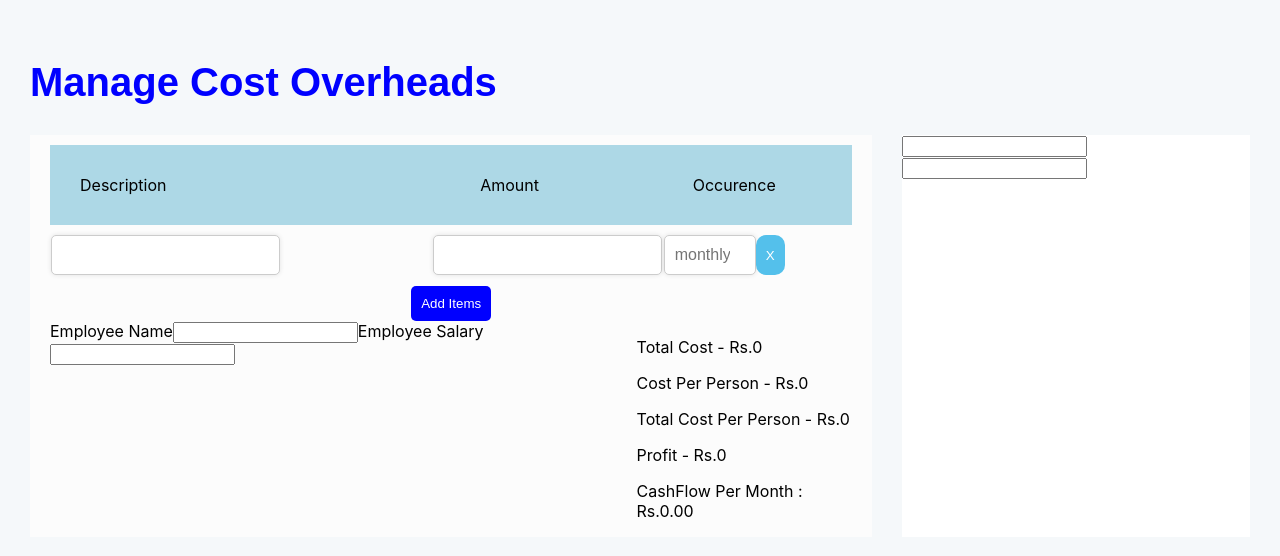
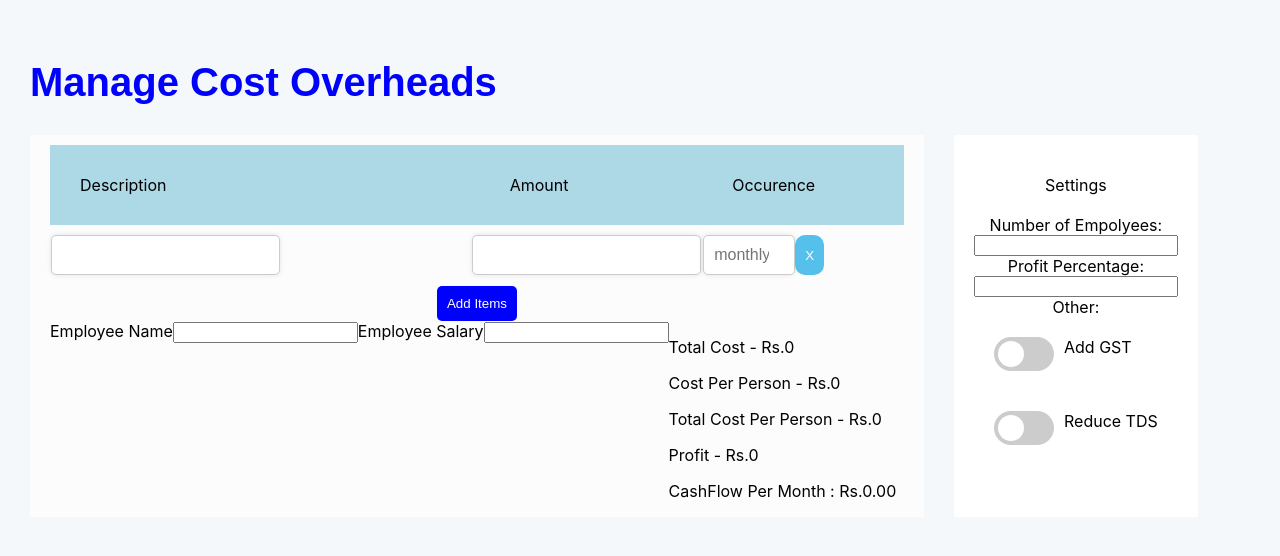
Before and after one commit to rohxnn/EmployeeCost, a React (Create React App) app: page / in a window 1280 px wide. Shown: the top 556 px of the page. Built offline with nearby package versions, Linux system fonts and the light colour scheme.

Commit message:
style(Setting): style ui for setting

```diff
--- a/src/components/Setting/Setting.css
+++ b/src/components/Setting/Setting.css
@@ -1,3 +1,78 @@
 .settingForm {
+    padding: 20px;
+    display: flex;
+    flex-direction: column;
+}
 
+.setting-header {
+    color: black;
+    padding: 40px 40px 0px 40px;
+    text-align: center;
 }
+
+.switch {
+    position: relative;
+    display: inline-block;
+    justify-content: center;
+    width: 60px;
+    height: 34px;
+}
+
+.switch input {
+    opacity: 0;
+    width: 0;
+    height: 0;
+}
+
+.slider {
+    position: absolute;
+    cursor: pointer;
+    top: 0;
+    left: 0;
+    right: 0;
+    bottom: 0;
+    background-color: #ccc;
+    transition: .4s;
+    border-radius: 34px;
+}
+
+.slider:before {
+    position: absolute;
+    content: "";
+    height: 26px;
+    width: 26px;
+    left: 4px;
+    bottom: 4px;
+    background-color: white;
+    transition: .4s;
+    border-radius: 50%;
+}
+
+input:checked+.slider {
+    background-color: #2196F3;
+}
+
+input:focus+.slider {
+    box-shadow: 0 0 1px #2196F3;
+}
+
+input:checked+.slider:before {
+    transform: translateX(26px);
+}
+
+/* Rounded sliders */
+.slider.round {
+    border-radius: 34px;
+}
+
+.slider.round:before {
+    border-radius: 50%;
+}
+
+.toggle-display {
+    padding: 20px;
+}
+
+label {
+    text-align: center;
+}
--- a/src/components/Setting/Setting.js
+++ b/src/components/Setting/Setting.js
@@ -18,9 +18,31 @@
     }
 
     return (
-        <div className='settingForm'>
-            <input type='number' name="employeeNumber" onChange={(e) => handleEmployeeNumberChange(e)} />
-            <input type='number' name='profitPercent' onChange={(e) => handleProfitChanges(e)} />
+        <div>
+            <div className='setting-header'>
+                Settings
+            </div>
+            <div className='settingForm'>
+                <label>Number of Empolyees:</label>
+                <input type='number' name="employeeNumber" onChange={(e) => handleEmployeeNumberChange(e)} />
+                <label>Profit Percentage:</label>
+                <input type='number' name='profitPercent' onChange={(e) => handleProfitChanges(e)} />
+                <label>Other:</label>
+                <div className='toggle-display'>
+                    <label className="switch">
+                        <input type="checkbox" />
+                        <span className="slider round"></span>
+                    </label>
+                    <label style={{ marginLeft: '10px' }}>Add GST</label>
+                </div>
+                <div className='toggle-display'>
+                    <label className="switch">
+                        <input type="checkbox" />
+                        <span className="slider round"></span>
+                    </label>
+                    <label style={{ marginLeft: '10px' }}>Reduce TDS</label>
+                </div>
+            </div>
         </div>
     );
 }
```
